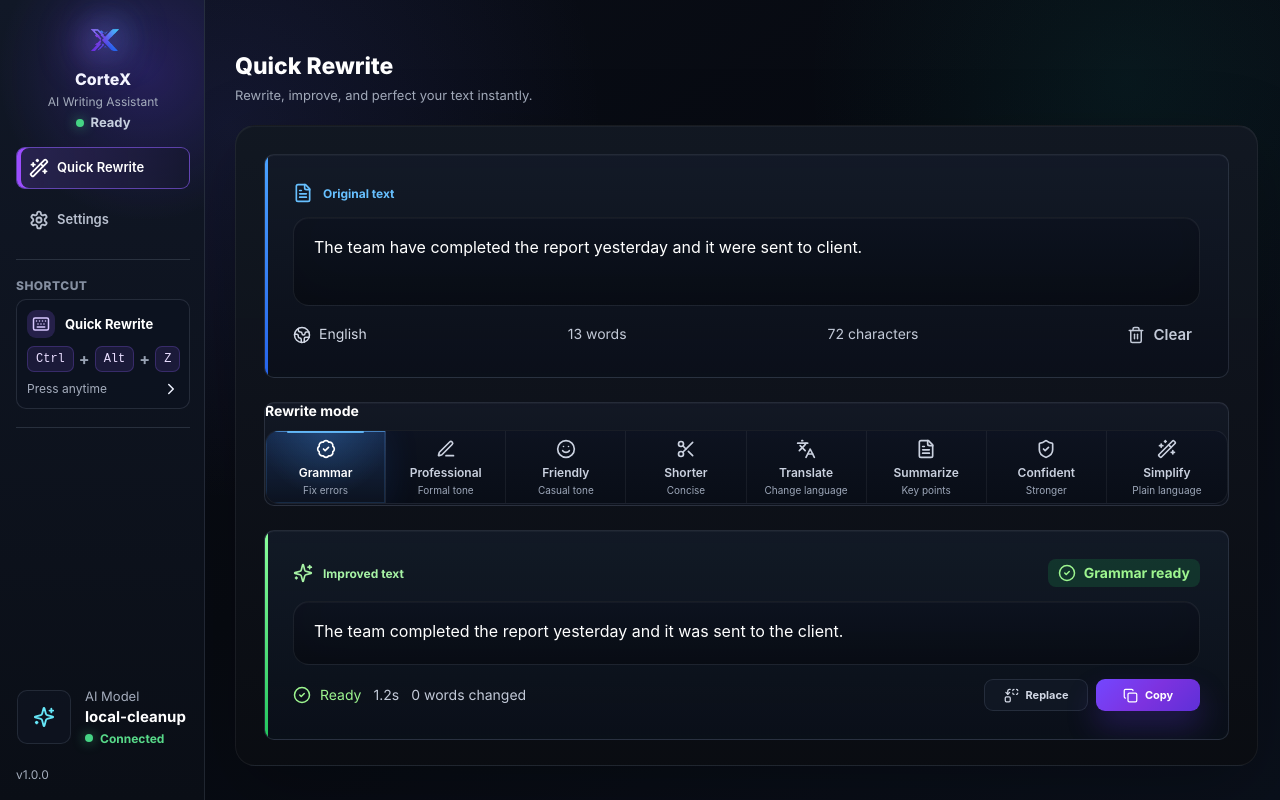
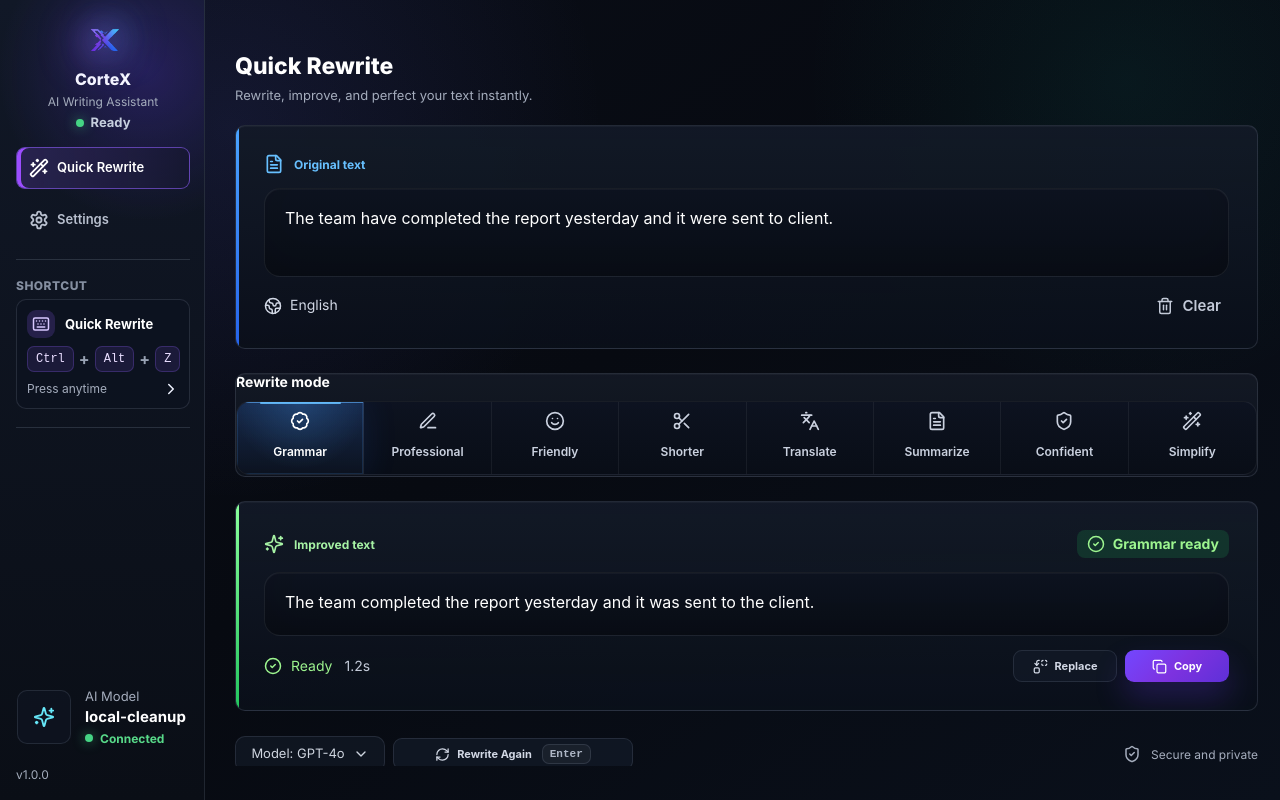
Before and after one commit to dev-ali-hassan/CorteX, a React (Vite) app: page / in a window 1280 px wide. Built offline with nearby package versions, Linux system fonts and the light colour scheme.

Commit message:
Separate quick rewrite cards

```diff
--- a/src/App.tsx
+++ b/src/App.tsx
@@ -369,9 +369,6 @@ function QuickRewrite({
   onReplace: () => void;
 }) {
   const selectedMode = rewriteModes.find((item) => item.id === mode);
-  const inputWords = countWords(input);
-  const outputWords = countWords(output);
-  const wordsChanged = Math.abs(outputWords - inputWords);
 
   return (
     <div className="rewrite-surface">
@@ -399,8 +396,6 @@ function QuickRewrite({
             <Globe2 size={18} aria-hidden="true" />
             English
           </span>
-          <span>{inputWords} words</span>
-          <span>{input.length} characters</span>
           <button className="ghost-tool" type="button" onClick={() => setInput("")}>
             <Trash2 size={18} aria-hidden="true" />
             <span>Clear</span>
@@ -422,7 +417,6 @@ function QuickRewrite({
             >
               <item.icon size={34} strokeWidth={2} aria-hidden="true" />
               <span>{item.label}</span>
-              <small>{modeCaption(item.id)}</small>
             </button>
           ))}
         </div>
@@ -451,7 +445,6 @@ function QuickRewrite({
               {status}
             </span>
             <span>1.2s</span>
-            <span>{wordsChanged} words changed</span>
           </div>
           <div className="output-actions">
             <button className="secondary-action" type="button" onClick={onReplace}>
@@ -483,24 +476,6 @@ function QuickRewrite({
       </footer>
     </div>
   );
-}
-
-function countWords(value: string) {
-  return value.trim() ? value.trim().split(/\s+/).length : 0;
-}
-
-function modeCaption(mode: RewriteModeId) {
-  const captions: Record<RewriteModeId, string> = {
-    fixGrammar: "Fix errors",
-    professional: "Formal tone",
-    friendly: "Casual tone",
-    shorter: "Concise",
-    translate: "Change language",
-    summarize: "Key points",
-    confident: "Stronger",
-    simplify: "Plain language"
-  };
-  return captions[mode];
 }
 
 function SettingsView({
--- a/src/styles.css
+++ b/src/styles.css
@@ -563,16 +563,7 @@ kbd {
   max-width: 1180px;
   height: calc(100vh - 126px);
   min-height: 0;
-  border: 1px solid rgba(255, 255, 255, 0.06);
-  border-radius: 20px;
-  background:
-    linear-gradient(180deg, rgba(19, 25, 37, 0.86), rgba(10, 13, 18, 0.88)),
-    rgba(10, 13, 18, 0.88);
-  box-shadow:
-    0 24px 80px rgba(0, 0, 0, 0.22),
-    inset 0 1px 0 rgba(255, 255, 255, 0.04);
-  padding: 28px;
-  backdrop-filter: blur(14px);
+  overflow: hidden;
 }
 
 .text-panel,
@@ -2420,15 +2411,11 @@ kbd {
     gap: 24px;
     height: calc(100vh - 126px);
     overflow: hidden;
-    border: 1px solid rgba(255, 255, 255, 0.06);
-    border-radius: 20px;
-    background:
-      linear-gradient(180deg, rgba(19, 25, 37, 0.86), rgba(10, 13, 18, 0.88)),
-      rgba(10, 13, 18, 0.88);
-    box-shadow:
-      0 24px 80px rgba(0, 0, 0, 0.22),
-      inset 0 1px 0 rgba(255, 255, 255, 0.04);
-    padding: 28px;
+    border: 0;
+    border-radius: 0;
+    background: transparent;
+    box-shadow: none;
+    padding: 0;
   }
 
   .text-panel {
@@ -2474,6 +2461,7 @@ kbd {
   }
 
   .mode-tile {
+    grid-template-rows: 22px auto;
     min-height: 72px;
     gap: 4px;
     padding: 8px 6px 7px;
@@ -2503,7 +2491,7 @@ kbd {
     grid-template-rows: clamp(170px, 26vh, 205px) 92px clamp(168px, 22vh, 200px) 34px;
     gap: 16px;
     height: calc(100vh - 82px);
-    padding: 22px;
+    padding: 0;
   }
 
   .text-panel {
@@ -2529,6 +2517,7 @@ kbd {
   }
 
   .mode-tile {
+    grid-template-rows: 20px auto;
     min-height: 62px;
   }
 }
```
Also changed, not shown: 2 other files (tests, documents, lock files or other folders).
